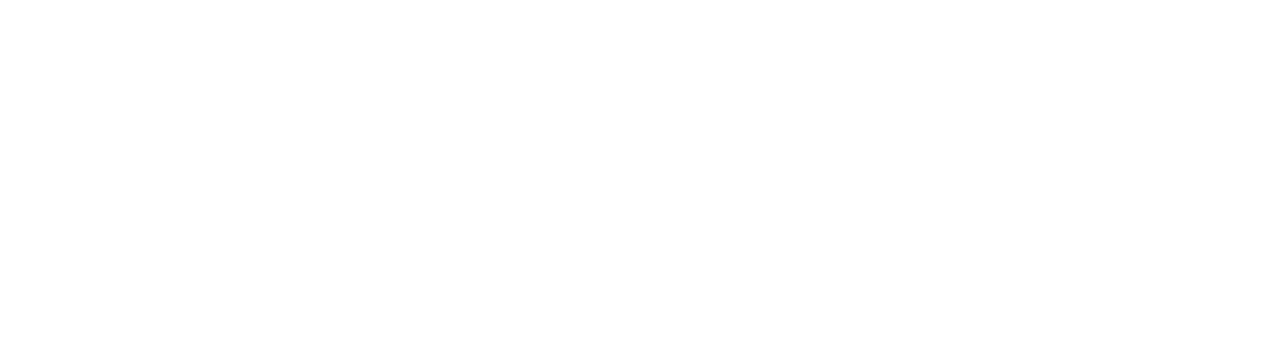
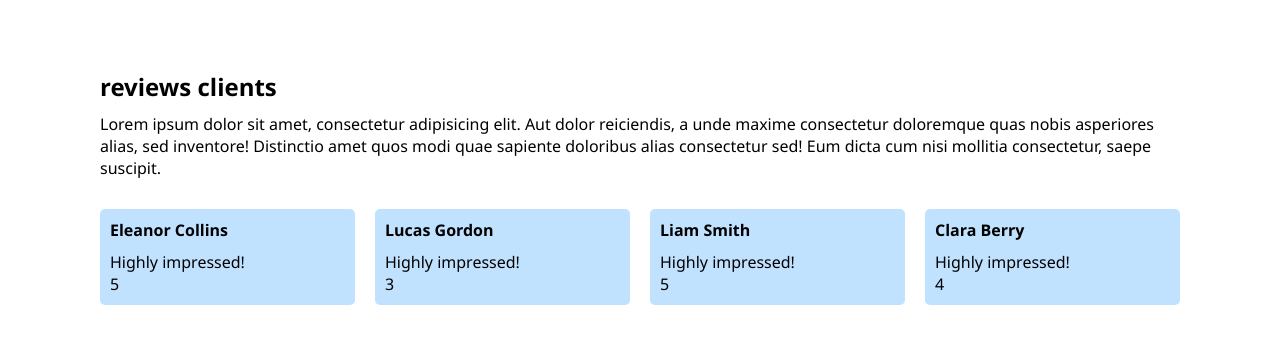
Before and after one commit to drissi-kl/Ecommerce_ReactJs, a React (Vite) app: page / in a window 1280 px wide. Shown: the part 1606-1949 px from the top of the page. Before the commit the page ends 1576 px from the top, so only its background shows below. Built offline with nearby package versions, Linux system fonts and the light colour scheme.

Commit message:
update review component

```diff
--- a/src/components/home/review.jsx
+++ b/src/components/home/review.jsx
@@ -1,7 +1,32 @@
 import React from 'react'
 
 export default function Review() {
-  return (
-    <div>review</div>
+
+    const reviewsData = [
+        {name: "Eleanor Collins", comment:"Highly impressed!", rating: 5},
+        {name: "Lucas Gordon", comment:"Highly impressed!", rating: 3},
+        {name: "Liam Smith", comment:"Highly impressed!", rating: 5},
+        {name: "Clara Berry", comment:"Highly impressed!", rating: 4},
+    ]
+
+  return (<section className='review'>
+
+    <h1 className='review-title'>reviews clients</h1>
+    <p className='review-description'>Lorem ipsum dolor sit amet, consectetur adipisicing elit. Aut dolor reiciendis, a unde maxime consectetur doloremque quas nobis asperiores alias, sed inventore! Distinctio amet quos modi quae sapiente doloribus alias consectetur sed! Eum dicta cum nisi mollitia consectetur, saepe suscipit.</p>
+
+    <div className='review-cards'>
+        {
+            reviewsData.map((rd, index)=>{return <div key={index} className="review-card">
+                <p className='review-card-name'> {rd.name} </p>
+                <p className='review-card-comment'> {rd.comment} </p>
+                <p className='review-card-rating'> {rd.rating} </p>
+            </div>})
+        }
+    </div>
+
+
+
+
+  </section>
   )
 }
--- a/src/views/home.css
+++ b/src/views/home.css
@@ -377,3 +377,41 @@
         transform: translateY(0);
     }
 }
+
+
+
+
+
+/* Reviews Section */
+.review{
+    padding: 100px;
+    font-family:'Segoe UI', Tahoma, Geneva, Verdana, sans-serif;
+}
+
+.review .review-title{
+    padding-bottom: 10px;
+}
+
+.review .review-description{
+    padding-bottom: 30px;
+}
+
+.review .review-cards{
+    display: flex;
+    flex-direction: row;
+    gap: 20px;
+
+}
+
+.review .review-card{
+    flex-basis: 25%;
+    background-color: rgb(193, 226, 255);
+    padding: 10px;
+    border-radius: 5px;
+}
+
+.review .review-card .review-card-name {
+    font-weight: bold;
+    padding-bottom: 10px;
+}
+/* Reviews Section */
--- a/src/views/home.jsx
+++ b/src/views/home.jsx
@@ -2,6 +2,7 @@
 import "./home.css";
 import Hero from '../components/home/hero';
 import CategorySwiper from '../components/home/categorySwiper';
+import Review from '../components/home/review';
 
 export default function Home() {
 
@@ -13,6 +14,9 @@
 
       {/* --- New Categories Section --- */}
       <CategorySwiper />
+
+      {/* Reviews Section */}
+      <Review />
     </main>
   )
 }
```
